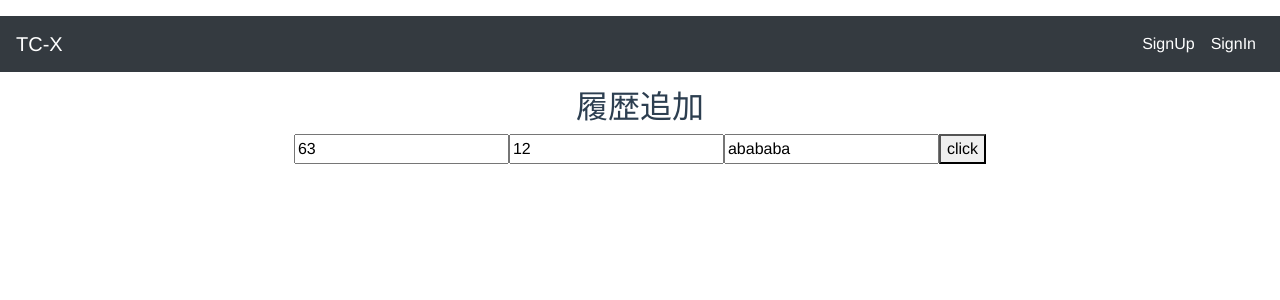
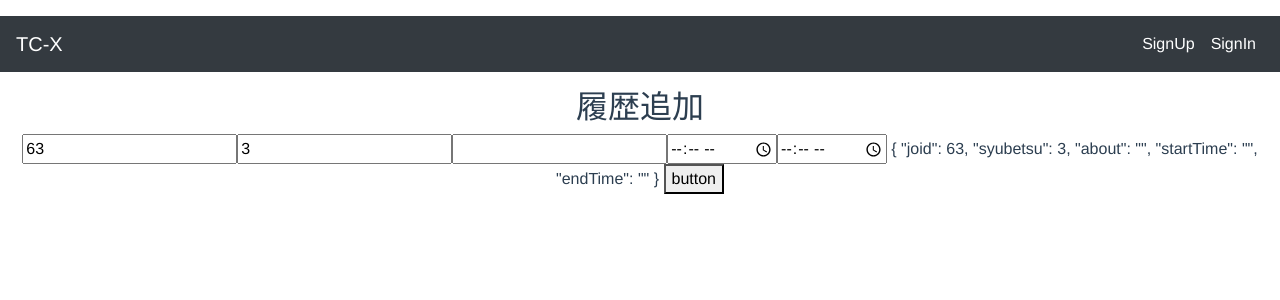
Before and after one commit to Kotaro7750/TC-X, a Vue app in the folder client/tcx/: page /rireki/add in a window 1280 px wide. Shown: the top 300 px of the page. Built offline with nearby package versions, Linux system fonts and the light colour scheme; the HTML template or start-up script is replaced by a standard one.

Commit message:
modify mock up of adding rireki

```diff
--- a/client/tcx/src/views/RirekiAdd.vue
+++ b/client/tcx/src/views/RirekiAdd.vue
@@ -1,10 +1,13 @@
 <template>
   <div class="rirekiadd">
     <h2>履歴追加</h2>
-    <input type="number" v-bind:value="rireki.joid">
-    <input type="number" v-bind:value="rireki.syubetsu">
-    <input type="text" v-bind:value="rireki.about">
-    <button @click="addRireki">click</button>
+    <input type="number" v-model="rireki.joid">
+    <input type="number" v-model="rireki.syubetsu">
+    <input type="text" v-model="rireki.about">
+    <input type="time" v-model="rireki.startTime">
+    <input type="time" v-model="rireki.endTime">
+    {{rireki}}
+    <button @click="log">button</button>
   </div>
 </template>
 
@@ -15,23 +18,14 @@ import {Component, Vue} from "vue-property-decorator";
 })
 
 export default class RirekiAdd extends Vue{
-    rireki!: {
+    rireki:{
         joid:number,
         syubetsu:number,
         about:string,
         startTime:string,
         endTime:string,
-    };
+    } ={joid:63,syubetsu:3,about:'',startTime:'',endTime:''};
 
-    created(){
-      this.rireki = {
-        joid:63,
-        syubetsu:12,
-        about:"abababa",
-        startTime:"2019-05-01T12:58:00Z",
-        endTime:"2019-05-01T12:56:00Z"
-      }
-    }
 
     addRireki():void{
       var url = "http://localhost:8888/rireki/" + "5";
```
